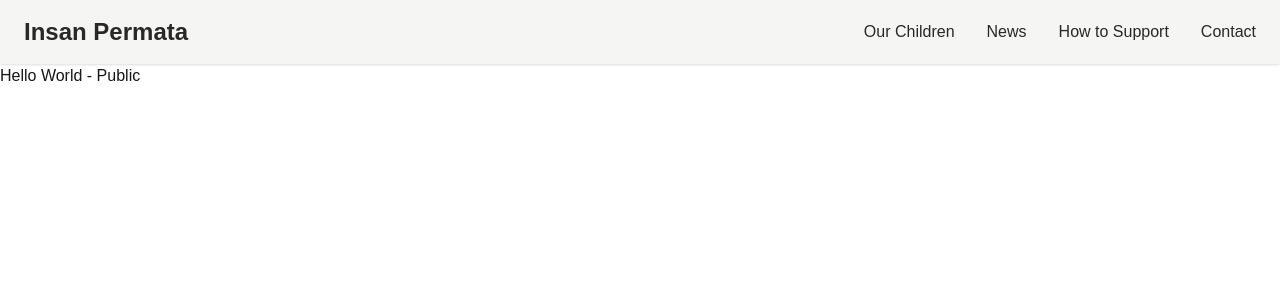
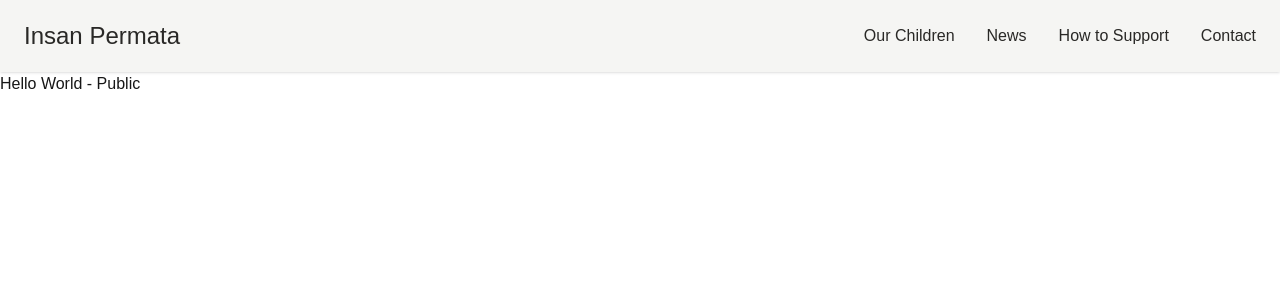
Before and after one commit to Insan-Permata/insan-permata, a Next.js app: page / in a window 1280 px wide. Shown: the top 300 px of the page. Built offline with nearby package versions, Linux system fonts and the light colour scheme.

Commit message:
Update HeaderComponent styles: adjust padding and change font weight for brand name

```diff
--- a/app/(public)/(component)/HeaderComponent.tsx
+++ b/app/(public)/(component)/HeaderComponent.tsx
@@ -15,12 +15,12 @@ export default function HeaderComponent() {
 
   return (
     <header className="bg-[#F5F5F3] sticky top-0 z-50 shadow-sm">
-      <nav className="container mx-auto px-6 py-4">
+      <nav className="container mx-auto px-6 py-5">
         <div className="flex items-center justify-between">
           {/* Left side - Brand name */}
           <Link
             href="/"
-            className="text-[#292826] text-2xl font-bold hover:text-[#8E521E] transition-colors duration-200"
+            className="text-[#292826] text-2xl font-medium hover:text-[#8E521E] transition-colors duration-200"
           >
             Insan Permata
           </Link>
```
